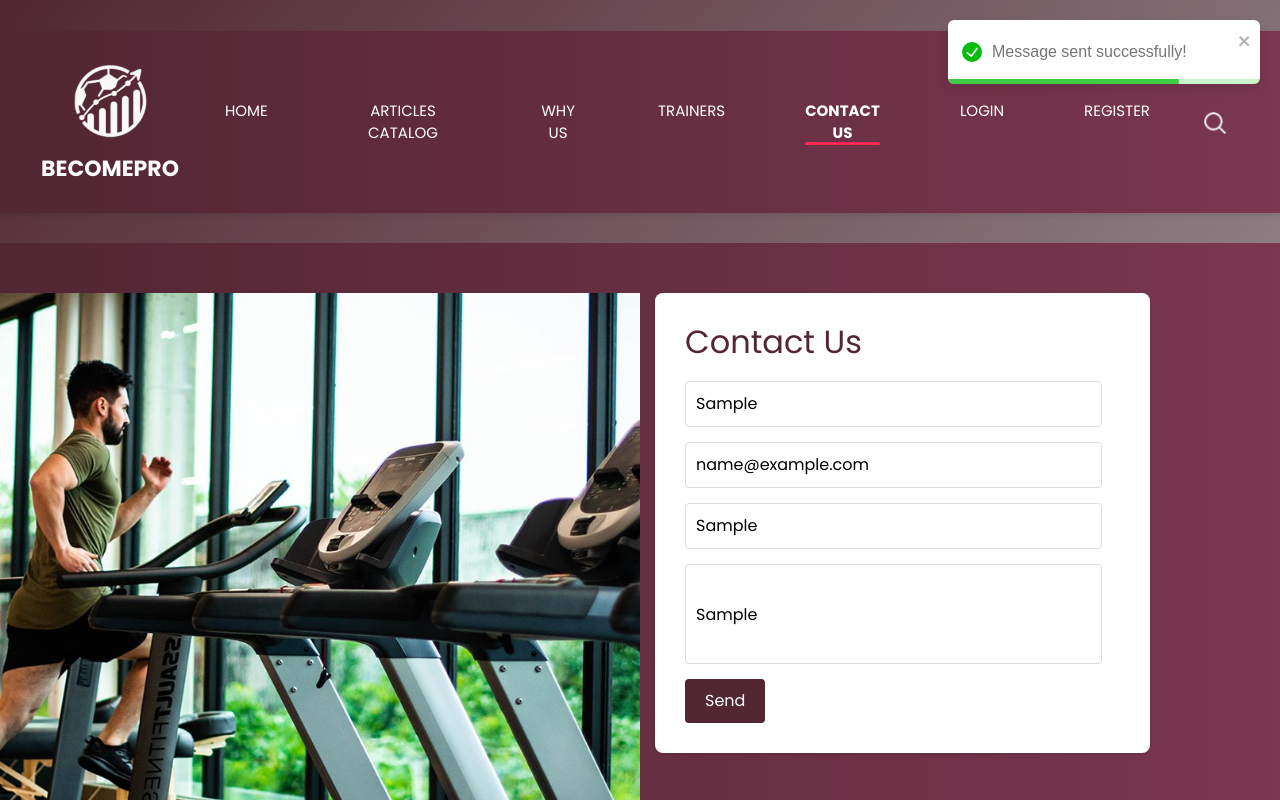
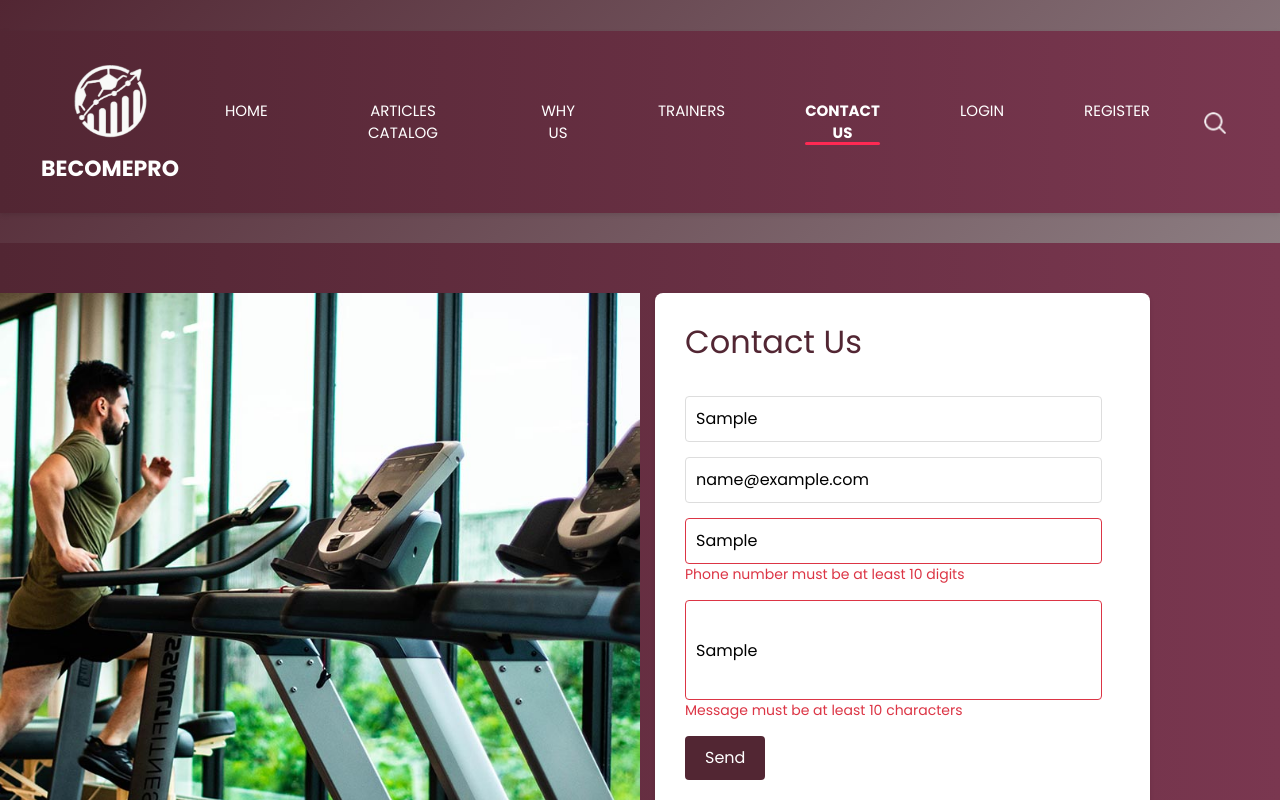
Before and after one commit to al-badarin/BecomePro, a React (Vite) app in the folder client/: page /contact in a window 1280 px wide. Both pictures are taken after typing "Sample", "name@example.com", "Sample", "Sample" into the empty fields and a click on the button "Send". Shown: the top 800 px of the page. Built offline with nearby package versions, Linux system fonts and the light colour scheme.

Commit message:
add validations to contact form

```diff
--- a/client/src/components/contact/Contact.jsx
+++ b/client/src/components/contact/Contact.jsx
@@ -1,4 +1,5 @@
-import { useState } from 'react';
+import { useFormik } from 'formik';
+import * as Yup from 'yup';
 import { useNavigate } from 'react-router';
 import { toast, ToastContainer } from 'react-toastify';
 import 'react-toastify/dist/ReactToastify.css';
@@ -6,29 +7,39 @@ import styles from './Contact.module.css';
 
 export default function Contact() {
   const navigate = useNavigate();
-  const [formData, setFormData] = useState({
+
+  const formik = useFormik({
+    initialValues: {
       name: '',
       email: '',
       phone: '',
       message: '',
-  });
-
-  const handleChange = (e) => {
-    const { name, value } = e.target;
-    setFormData({ ...formData, [name]: value });
-  };
-
-  const handleSubmit = (e) => {
-    e.preventDefault();
-
+    },
+    validationSchema: Yup.object({
+      name: Yup.string()
+        .min(2, 'Name must be at least 2 characters')
+        .required('Name is required'),
+      email: Yup.string()
+        .email('Invalid email address')
+        .required('Email is required'),
+      phone: Yup.string()
+        .min(10, 'Phone number must be at least 10 digits')
+        .required('Phone number is required'),
+      message: Yup.string()
+        .min(10, 'Message must be at least 10 characters')
+        .required('Message is required'),
+    }),
+    onSubmit: (values, { setSubmitting }) => {
       // Simulate a successful form submission
       setTimeout(() => {
         toast.success('Message sent successfully!');
         setTimeout(() => {
           navigate('/');
         }, 2000);
+        setSubmitting(false);
       }, 1000);
-  };
+    },
+  });
 
   return (
     <>
@@ -47,46 +58,71 @@ export default function Contact() {
                 <div className={styles.headingContainer}>
                   <h2>Contact Us</h2>
                 </div>
-                <form onSubmit={handleSubmit}>
-                  <div>
+                <form onSubmit={formik.handleSubmit}>
+                  {/* NAME */}
+                  <div className={styles.formGroup}>
                     <input
                       type="text"
                       name="name"
                       placeholder="Name"
-                      value={formData.name}
-                      onChange={handleChange}
+                      value={formik.values.name}
+                      onChange={formik.handleChange}
+                      onBlur={formik.handleBlur}
+                      className={`${styles.input} ${formik.touched.name && formik.errors.name ? styles.invalid : ''}`}
                     />
+                    {formik.touched.name && formik.errors.name ? (
+                      <div className={styles.error}>{formik.errors.name}</div>
+                    ) : null}
                   </div>
-                  <div>
+                  {/* EMAIL */}
+                  <div className={styles.formGroup}>
                     <input
                       type="email"
                       name="email"
                       placeholder="Email"
-                      value={formData.email}
-                      onChange={handleChange}
+                      value={formik.values.email}
+                      onChange={formik.handleChange}
+                      onBlur={formik.handleBlur}
+                      className={`${styles.input} ${formik.touched.email && formik.errors.email ? styles.invalid : ''}`}
                     />
+                    {formik.touched.email && formik.errors.email ? (
+                      <div className={styles.error}>{formik.errors.email}</div>
+                    ) : null}
                   </div>
-                  <div>
+                  {/* PHONE */}
+                  <div className={styles.formGroup}>
                     <input
                       type="text"
                       name="phone"
                       placeholder="Phone Number"
-                      value={formData.phone}
-                      onChange={handleChange}
+                      value={formik.values.phone}
+                      onChange={formik.handleChange}
+                      onBlur={formik.handleBlur}
+                      className={`${styles.input} ${formik.touched.phone && formik.errors.phone ? styles.invalid : ''}`}
                     />
+                    {formik.touched.phone && formik.errors.phone ? (
+                      <div className={styles.error}>{formik.errors.phone}</div>
+                    ) : null}
                   </div>
-                  <div>
+                  {/* MESSAGE */}
+                  <div className={styles.formGroup}>
                     <input
                       type="text"
                       name="message"
-                      className={styles.messageBox}
+                      className={`${styles.messageBox} ${formik.touched.message && formik.errors.message ? styles.invalid : ''}`}
                       placeholder="Message"
-                      value={formData.message}
-                      onChange={handleChange}
+                      value={formik.values.message}
+                      onChange={formik.handleChange}
+                      onBlur={formik.handleBlur}
                     />
+                    {formik.touched.message && formik.errors.message ? (
+                      <div className={styles.error}>{formik.errors.message}</div>
+                    ) : null}
                   </div>
                   <div className="d-flex ">
-                    <button type="submit">Send</button>
+                    <button type="submit" className={styles.button} disabled={formik.isSubmitting}>
+                      Send
+                    </button>
                   </div>
                 </form>
               </div>
--- a/client/src/components/contact/Contact.module.css
+++ b/client/src/components/contact/Contact.module.css
@@ -31,7 +31,7 @@
 input {
   width: 100%;
   padding: 10px;
-  margin-bottom: 15px;
+  margin-top: 15px;
   border: 1px solid #ddd;
   border-radius: 4px;
   font-size: 1rem;
@@ -47,6 +47,7 @@ input:focus {
 }
 
 button {
+  margin-top: 15px;
   background: #522633;
   color: #fff;
   padding: 10px 20px;
@@ -68,3 +69,12 @@ button:disabled {
   background: #ddd;
   cursor: not-allowed;
 }
+
+.invalid {
+  border-color: #dc3545;
+}
+
+.error {
+  color: #dc3545;
+  font-size: 0.875rem;
+}
```
Lines whose indentation alone changed are shown as unchanged.
